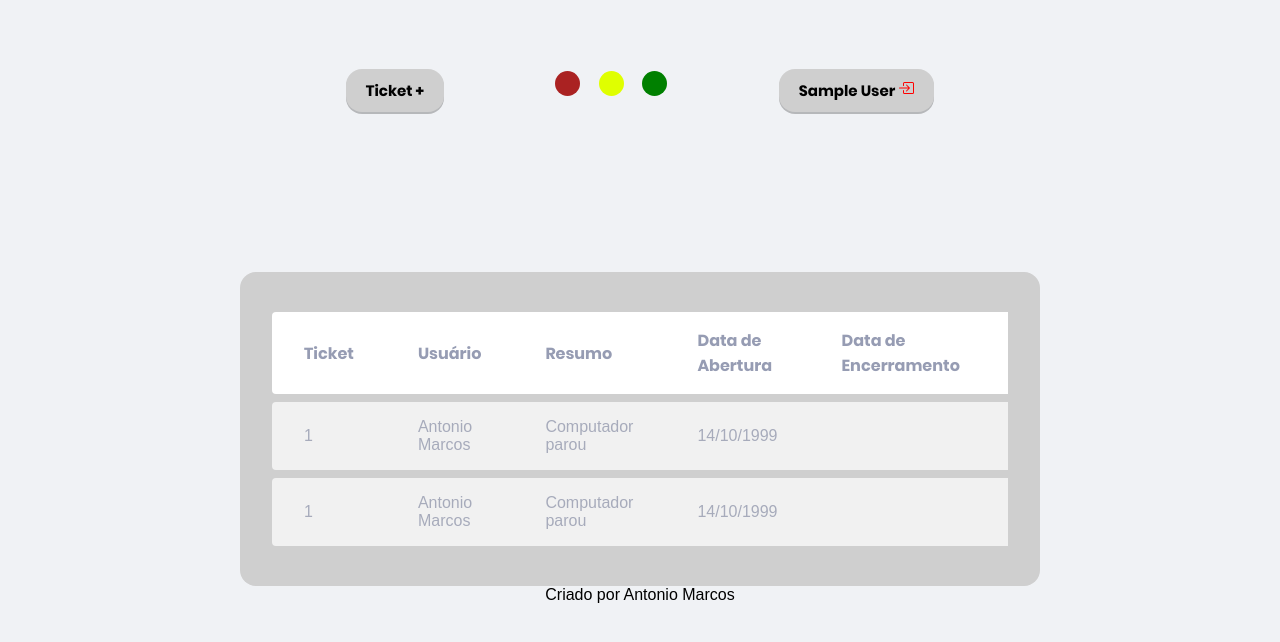
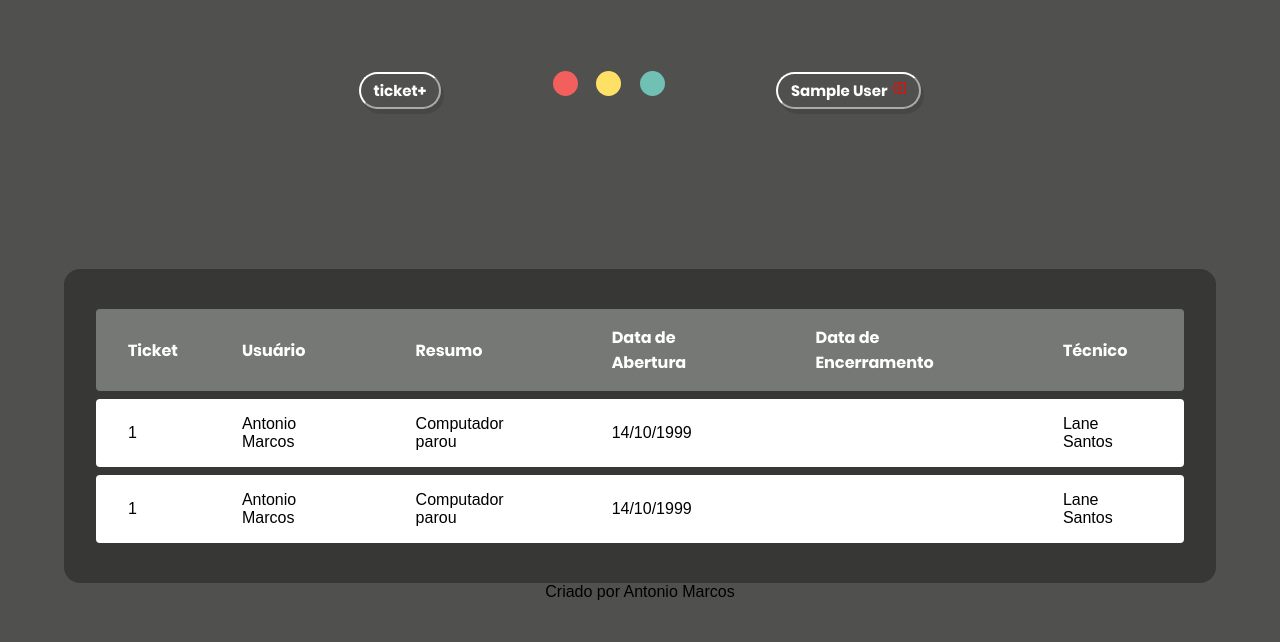
Before and after one commit to Ruan-Castro/zuchon, a PHP site: page /paginas/index.php in a window 1280 px wide. Shown: the top 642 px of the page. Run offline with PHP 8.4, Linux system fonts and the light colour scheme; the visitor is signed in with stand-in values (Sample User, id 1).

Commit message:
Nova Interface

```diff
--- a/css/css.css
+++ b/css/css.css
@@ -19,7 +19,7 @@
 }
 body{
 	overflow-x: hidden;
-    background: #f0f2f5;
+    	background: #50514F;
 	font-family: 'Poppins', sans-serif;
 }
 #aviso{
@@ -43,7 +43,7 @@ body{
 	border: none;
 }
 .container{
-	width: min(90vw, 800px);
+	width: min(90vw, 1200px);
 	margin: auto;
 }
 thead{
@@ -95,17 +95,19 @@ header{
 }
 
 .bnt{
-	background: #CFCFCF;
+	background-color: rgba(0,0,0,0);
+	color: #FFF;
 	outline: none;
-	border: none;
-	padding: 10px 20px;
-	border-radius: 16px;
+	border-width: 2px;
+	border-color: white;
+	padding: 5px 13px;
+	border-radius: 25px;
 	font-family: Poppins-Bold;
 	font-size: 15px;
 	cursor: pointer;
-	-webkit-box-shadow: 0px 2px rgba(50, 50, 50, 0.3);
-	-moz-box-shadow:    0px 2px rgba(50, 50, 50, 0.3);
-	box-shadow:         0px 2px rgba(50, 50, 50, 0.3);
+	-webkit-box-shadow: 3px 5px rgba(50, 50, 50, 0.3);
+	-moz-box-shadow:    3px 5px rgba(50, 50, 50, 0.3);
+	box-shadow:         3px 5px rgba(50, 50, 50, 0.3);
 }
 .bnt:hover{
 	-webkit-box-shadow: 0px 0px 0px 0px rgba(50, 50, 50, 0.3);
@@ -114,13 +116,13 @@ header{
 }
 /* Cor dos Filtros*/
 .corr{
-	background: #A22;
+	background: #f25f5c;
 }
 .cory{
-	background: #DFFF00;
+	background: #ffe066;
 }
 .corg{
-	background: #008000;
+	background: #70c1b3;
 }
 
 .filtro{
@@ -135,7 +137,7 @@ header{
 }
 /* Main */
 main{
-	background: #CFCFCF;
+	background: #373736;
 	border-radius: 16px;
 	padding: 2rem;
 }
@@ -250,8 +252,8 @@ table tbody tr td:last-child{
 }
 
 table thead th {
-    background: white;
-
+    background: #767875;
+    color: white;
     font-weight: normal;
     padding: 1rem 2rem;
 
@@ -259,11 +261,12 @@ table thead th {
 }
 
 table tbody tr {
-    opacity: 0.7
+	opacity: 1;
+	color: black;
 }
 
 table tbody tr:hover {
-    opacity: 1
+    opacity: 1;
 }
 
 table tbody td {
--- a/paginas/index.php
+++ b/paginas/index.php
@@ -19,7 +19,7 @@ if(!empty($_SESSION['ID'])){
 		}
 	?>
 	<header>
-		<button onclick="Modal.open()" class="bnt direita">Ticket +</button>
+		<button onclick="Modal.open()" class="bnt direita">ticket+</button>
 		<button class="filtro corr"></button>
 		<button class="filtro cory"></button>
 		<button class="filtro corg"></button>
```
Also changed, not shown: imagens/plus.svg (added).
